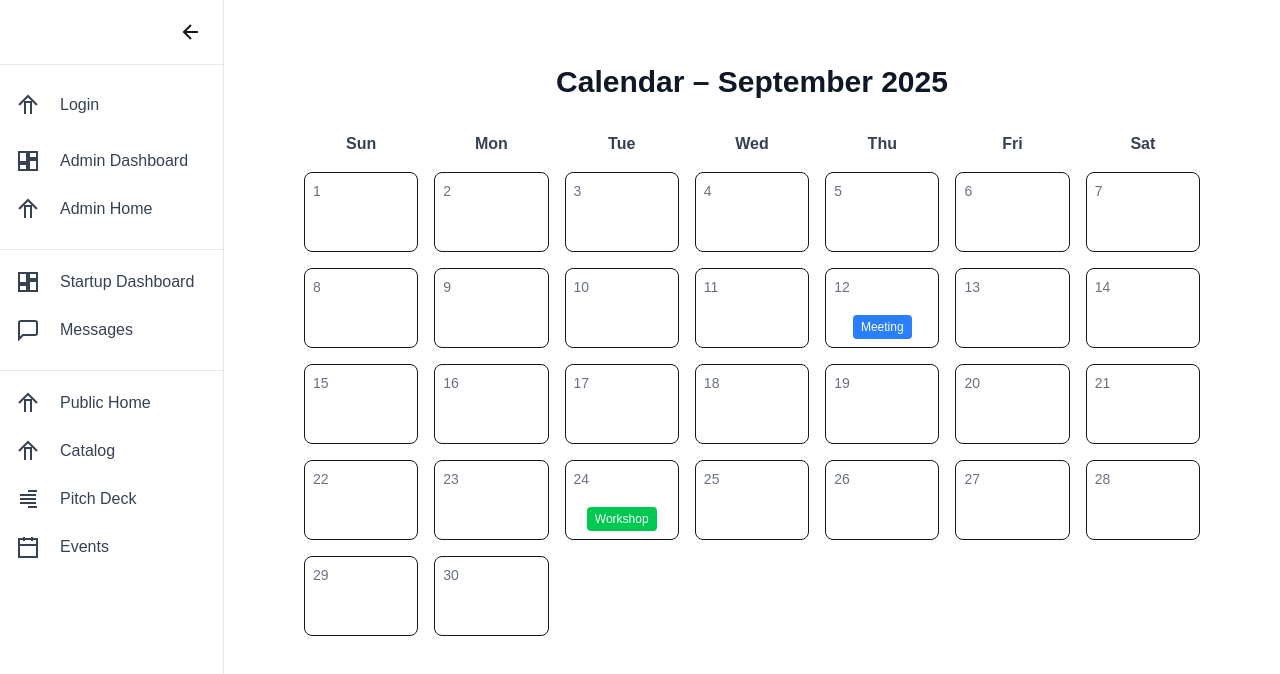
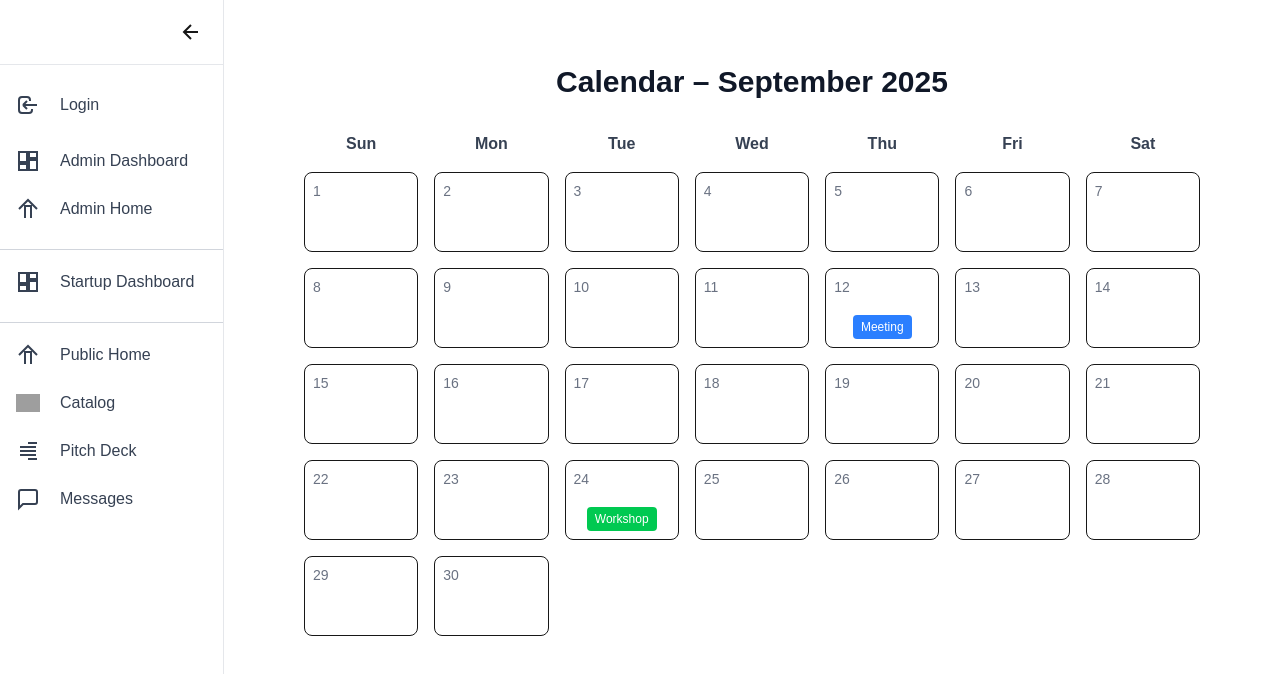
Before and after one commit to The-Info-Night/ConnecTech, a Next.js app: page /public_pages/events in a window 1280 px wide. Shown: the top 674 px of the page. Built offline with nearby package versions, Linux system fonts and the light colour scheme; grey boxes are pictures that could not be loaded.

Commit message:
[FIX] conflicts for new pr

```diff
--- a/app/components/SideNavbar.tsx
+++ b/app/components/SideNavbar.tsx
@@ -1,11 +1,95 @@
 "use client";
+
 import { useState, useEffect } from "react";
+import Image from "next/image";
 import type { ReactNode } from "react";
 import AccountDropdown from "./AccountDropdown";
 import { supabase } from "../../supabaseClient";
 
-// Fix for the arithmetic operation issue
-const someNumber: number = 5; // Example variable to demonstrate arithmetic operation
+type NavItem = { name: string; icon: ReactNode; href: string };
+
+const navSections: { category: string; items: NavItem[] }[] = [
+  {
+    category: "Admin",
+    items: [
+      {
+        name: "Admin Dashboard",
+        icon: (
+          <svg className="w-6 h-6" fill="none" stroke="currentColor" strokeWidth={2} viewBox="0 0 24 24">
+            <path d="M3 13h8V3H3v10zm0 8h8v-6H3v6zm10 0h8v-10h-8v10zm0-18v6h8V3h-8z" />
+          </svg>
+        ),
+        href: "/admin_pages/dashboard",
+      },
+      {
+        name: "Admin Home",
+        icon: (
+          <svg className="w-6 h-6" fill="none" stroke="currentColor" strokeWidth={2} viewBox="0 0 24 24">
+            <path d="M3 12l9-9 9 9" />
+            <path d="M9 21V9h6v12" />
+          </svg>
+        ),
+        href: "/admin_pages/home",
+      },
+    ],
+  },
+  {
+    category: "Startup",
+    items: [
+      {
+        name: "Startup Dashboard",
+        icon: (
+          <svg className="w-6 h-6" fill="none" stroke="currentColor" strokeWidth={2} viewBox="0 0 24 24">
+            <path d="M3 13h8V3H3v10zm0 8h8v-6H3v6zm10 0h8v-10h-8v10zm0-18v6h8V3h-8z" />
+          </svg>
+        ),
+        href: "/startup_pages/dashboard",
+      },
+    ],
+  },
+  {
+    category: "Public",
+    items: [
+      {
+        name: "Public Home",
+        icon: (
+          <svg className="w-6 h-6" fill="none" stroke="currentColor" strokeWidth={2} viewBox="0 0 24 24">
+            <path d="M3 12l9-9 9 9" />
+            <path d="M9 21V9h6v12" />
+          </svg>
+        ),
+        href: "/",
+      },
+      {
+        name: "Catalog",
+        icon: <Image src="/catalog.svg" alt="Catalog Icon" width={24} height={24} />,
+        href: "/public_pages/catalog",
+      },
+      {
+        name: "Pitch Deck",
+        icon: (
+          <svg className="w-6 h-6" fill="none" stroke="currentColor" strokeWidth={2} viewBox="0 0 24 24">
+            <path d="M12 20h9" />
+            <path d="M12 4h9" />
+            <path d="M4 8h16" />
+            <path d="M4 16h16" />
+            <path d="M4 12h16" />
+          </svg>
+        ),
+        href: "/public_pages/pitch-deck",
+      },
+      {
+        name: "Messages",
+        icon: (
+          <svg className="w-6 h-6" fill="none" stroke="currentColor" strokeWidth={2} viewBox="0 0 24 24">
+            <path d="M21 15a2 2 0 0 1-2 2H7l-4 4V5a2 2 0 0 1 2-2h14a2 2 0 0 1 2 2z" />
+          </svg>
+        ),
+        href: "/public_pages/messages",
+      },
+    ],
+  },
+];
 
 export default function SideNavbar() {
   const [open, setOpen] = useState(true);
@@ -15,8 +99,9 @@ export default function SideNavbar() {
   useEffect(() => {
     let isMounted = true;
     async function getUser() {
-      setLoading(true);
-      const { data: { user } } = await supabase.auth.getUser();
+      const {
+        data: { user },
+      } = await supabase.auth.getUser();
       if (isMounted) {
         setUser(user);
         setLoading(false);
@@ -34,115 +119,25 @@ export default function SideNavbar() {
     };
   }, []);
 
-  const navSections = [
-    {
-      category: "Admin",
-      items: [
-        {
-          name: "Admin Dashboard",
-          icon: (
-            <svg className="w-6 h-6" fill="none" stroke="currentColor" strokeWidth={2} viewBox="0 0 24 24">
-              <path d="M3 13h8V3H3v10zm0 8h8v-6H3v6zm10 0h8v-10h-8v10zm0-18v6h8V3h-8z" />
-            </svg>
-          ),
-          href: "/admin_pages/dashboard"
-        },
-        {
-          name: "Admin Home",
-          icon: (
-            <svg className="w-6 h-6" fill="none" stroke="currentColor" strokeWidth={2} viewBox="0 0 24 24">
-              <path d="M3 12l9-9 9 9" />
-              <path d="M9 21V9h6v12" />
-            </svg>
-          ),
-          href: "/admin_pages/home"
-        },
-      ]
-    },
-    {
-      category: "Startup",
-      items: [
-        {
-          name: "Startup Dashboard",
-          icon: (
-            <svg className="w-6 h-6" fill="none" stroke="currentColor" strokeWidth={2} viewBox="0 0 24 24">
-              <path d="M3 13h8V3H3v10zm0 8h8v-6H3v6zm10 0h8v-10h-8v10zm0-18v6h8V3h-8z" />
-            </svg>
-          ),
-          href: "/startup_pages/dashboard"
-        },
-        {
-          name: "Messages",
-          icon: (
-            <svg className="w-6 h-6" fill="none" stroke="currentColor" strokeWidth={2} viewBox="0 0 24 24">
-              <path d="M21 15a2 2 0 0 1-2 2H7l-4 4V5a2 2 0 0 1 2-2h14a2 2 0 0 1 2 2z" />
-            </svg>
-          ),
-          href: "/public_pages/messages"
-        },
-      ]
-    },
-    {
-      category: "Public",
-      items: [
-        {
-          name: "Public Home",
-          icon: (
-            <svg className="w-6 h-6" fill="none" stroke="currentColor" strokeWidth={2} viewBox="0 0 24 24">
-              <path d="M3 12l9-9 9 9" />
-              <path d="M9 21V9h6v12" />
-            </svg>
-          ),
-          href: "/"
-        },
-        {
-          name: "Catalog",
-          icon: (
-            <svg className="w-6 h-6" fill="none" stroke="currentColor" strokeWidth={2} viewBox="0 0 24 24">
-              <path d="M3 12l9-9 9 9" />
-              <path d="M9 21V9h6v12" />
-            </svg>
-          ),
-          href: "/public_pages/catalog"
-        },
-        {
-          name: "Pitch Deck",
-          icon: (
-            <svg className="w-6 h-6" fill="none" stroke="currentColor" strokeWidth={2} viewBox="0 0 24 24">
-              <path d="M12 20h9" />
-              <path d="M12 4h9" />
-              <path d="M4 8h16" />
-              <path d="M4 16h16" />
-              <path d="M4 12h16" />
-            </svg>
-          ),
-          href: "/public_pages/pitch-deck"
-        },
-        {
-          name: "Events",
-          icon: (
-            <svg className="w-6 h-6" fill="none" stroke="currentColor" strokeWidth={2} viewBox="0 0 24 24">
-              <path d="M3 4h18v18H3z" />
-              <path d="M16 2v4M8 2v4M3 10h18" />
-            </svg>
-          ),
-          href: "/public_pages/events"
-        }
-      ]
-    },
-  ];
-  type NavItem = { name: string; icon: ReactNode; href: string };
-  const navItems: NavItem[] = navSections.flatMap(section => section.items as NavItem[]);
-
   return (
-    <aside className={`fixed inset-y-0 left-0 z-20 bg-white dark:bg-gray-900 border-r border-gray-200 dark:border-gray-800 transition-all duration-300 ${open ? "w-56" : "w-16"}`}>
+    <aside
+      className={`fixed inset-y-0 left-0 z-20 bg-white dark:bg-gray-900 border-r border-gray-200 dark:border-gray-800 transition-all duration-300 ${
+        open ? "w-56" : "w-16"
+      }`}
+    >
       <div className="flex items-center justify-end px-4 py-4 border-b border-gray-200 dark:border-gray-800">
         <button
           className="ml-auto p-1 rounded hover:bg-gray-100 dark:hover:bg-gray-800 transition"
-          onClick={() => setOpen(v => !v)}
+          onClick={() => setOpen((v) => !v)}
           aria-label={open ? "Hide sidebar" : "Show sidebar"}
         >
-          <svg className={`w-6 h-6 transition-transform ${open ? "" : "rotate-180"}`} fill="none" stroke="currentColor" strokeWidth={2} viewBox="0 0 24 24">
+          <svg
+            className={`w-6 h-6 transition-transform ${open ? "" : "rotate-180"}`}
+            fill="none"
+            stroke="currentColor"
+            strokeWidth={2}
+            viewBox="0 0 24 24"
+          >
             <path d="M19 12H5" />
             <path d="M12 5l-7 7 7 7" />
           </svg>
@@ -152,37 +147,49 @@ export default function SideNavbar() {
       <nav className="mt-4">
         <ul className="flex flex-col gap-2">
           <li key="login-or-account">
-            {/* ton bloc login / account inchangé */}
             {loading ? (
-              <div className={`flex items-center gap-3 px-4 py-3 rounded-lg font-medium text-gray-700 dark:text-gray-200 transition ${open ? "" : "justify-center"}`}>
-                <span className={`transition-all duration-200 ${open ? "opacity-100 ml-2" : "opacity-0 w-0 ml-0 pointer-events-none"}`}>
-                  ...
+              <div
+                className={`flex items-center gap-3 px-4 py-3 rounded-lg font-medium text-gray-500 dark:text-gray-400 ${
+                  open ? "" : "justify-center"
+                }`}
+              >
+                <div className="w-6 h-6 bg-gray-200 dark:bg-gray-700 rounded-full animate-pulse" />
+                <span className={`transition-all duration-200 ${open ? "opacity-100 ml-2" : "opacity-0 w-0"}`}>
+                  Loading...
                 </span>
               </div>
-            ) : user && open ? (
+            ) : user ? (
               <div className={`flex items-center ${open ? "" : "justify-center"}`}>
                 <AccountDropdown userId={user.id} />
               </div>
             ) : (
-              <a href="/public_pages/login" className={`flex items-center gap-3 px-4 py-3 rounded-lg font-medium text-gray-700 dark:text-gray-200 hover:bg-gray-100 dark:hover:bg-gray-800 transition ${open ? "" : "justify-center"}`} title="Login">
+              <a
+                href="/public_pages/login"
+                className={`flex items-center gap-3 px-4 py-3 rounded-lg font-medium text-gray-700 dark:text-gray-200 hover:bg-gray-100 dark:hover:bg-gray-800 transition ${
+                  open ? "" : "justify-center"
+                }`}
+                title="Login"
+              >
                 <svg className="w-6 h-6" fill="none" stroke="currentColor" strokeWidth={2} viewBox="0 0 24 24">
-                  <path d="M3 12l9-9 9 9" />
-                  <path d="M9 21V9h6v12" />
+                  <path d="M11 16l-4-4m0 0l4-4m-4 4h14m-5 4v1a3 3 0 01-3 3H6a3 3 0 01-3-3V7a3 3 0 013-3h5a3 3 0 013 3v1" />
                 </svg>
-                <span className={`transition-all duration-200 ${open ? "opacity-100 ml-2" : "opacity-0 w-0 ml-0 pointer-events-none"}`}>Login</span>
+                <span
+                  className={`transition-all duration-200 ${
+                    open ? "opacity-100 ml-2" : "opacity-0 w-0 ml-0 pointer-events-none"
+                  }`}
+                >
+                  Login
+                </span>
               </a>
             )}
           </li>
 
-          {/* Boucle sur les sections avec séparateur */}
+          {/* separation sector */}
           {navSections.map((section, sectionIndex) => (
             <div key={section.category}>
-              {/* Ligne de séparation sauf pour la première section */}
-              {sectionIndex > 0 && (
-                <hr className="my-2 border-gray-200 dark:border-gray-700" />
-              )}
+              {sectionIndex > 0 && <hr className="my-2 border-gray-300 dark:border-gray-700" />}
 
-              {section.items.map(item => (
+              {section.items.map((item) => (
                 <li key={item.name}>
                   <a
                     href={item.href}
@@ -194,9 +201,7 @@ export default function SideNavbar() {
                     {item.icon}
                     <span
                       className={`transition-all duration-200 ${
-                        open
-                          ? "opacity-100 ml-2"
-                          : "opacity-0 w-0 ml-0 pointer-events-none"
+                        open ? "opacity-100 ml-2" : "opacity-0 w-0 ml-0 pointer-events-none"
                       }`}
                     >
                       {item.name}
```
Also changed, not shown: app/components/AccountDropdown.tsx (line endings or trailing spaces).
